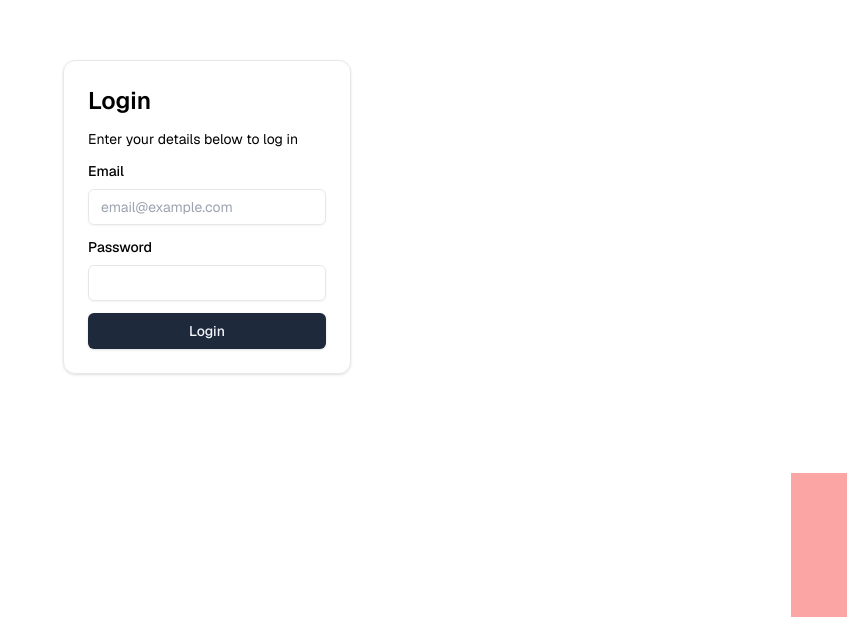
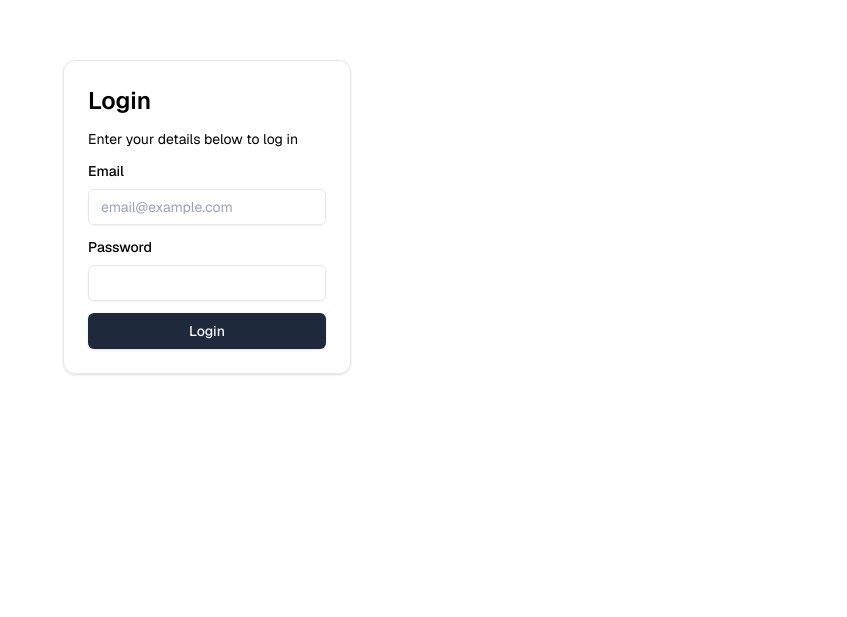
Before and after one commit to nocdn/telefony, a Svelte app: page / in a window 1280 px wide. Shown: the part 183-800 px from the top of the page, without its empty margins (433-1280 px from the left). Built offline with nearby package versions, Linux system fonts and the light colour scheme.

Commit message:
Remake some things

```diff
--- a/src/App.svelte
+++ b/src/App.svelte
@@ -26,6 +26,6 @@
     on:click={() => {
       phonesVisible = !phonesVisible;
     }}
-    class="absolute bottom-0 right-0 z-3 w-14 h-36 bg-red-300"
+    class="absolute bottom-0 right-0 z-3 w-14 h-36"
   />
 </main>
--- a/src/components/PhoneCard.svelte
+++ b/src/components/PhoneCard.svelte
@@ -32,7 +32,7 @@
     <div class="flex gap-6 items-center">
       <a
         href="tel:{number}"
-        class="text-sm font-mono bg-slate-50 p-2 border-dashed border-2 rounded-lg"
+        class="text-sm font-mono bg-slate-50 p-2 border-dashed border-2 rounded-lg grid grid-cols-1 grid-rows-1"
       >
         {#if tempText}
           {number}
```
